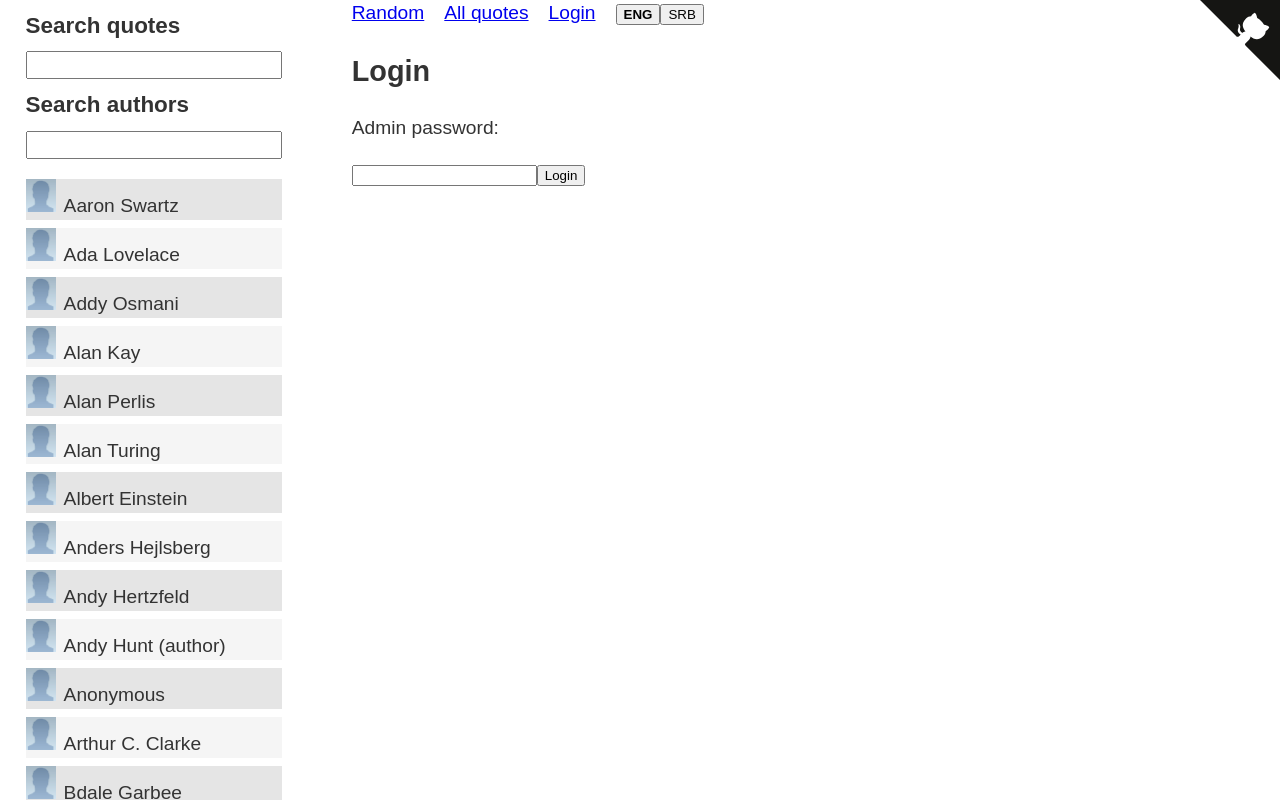
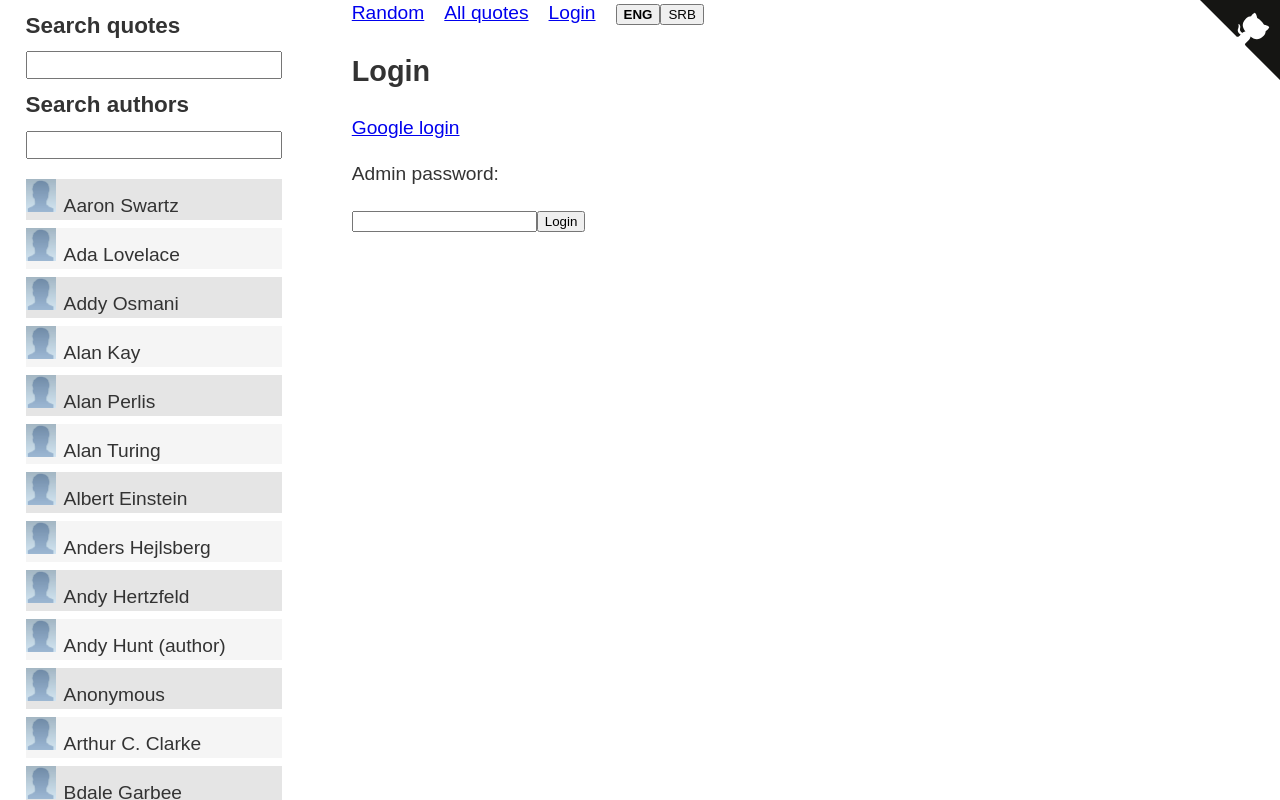
Before and after one commit to skolakoda/programming-quotes, a React (Create React App) app: page /#/login in a window 1280 px wide. Built offline with nearby package versions, Linux system fonts and the light colour scheme; no server answers.

Commit message:
start implementing google auth

```diff
--- a/src/config/api.js
+++ b/src/config/api.js
@@ -1,4 +1,4 @@
-const domain = (process.env.REACT_APP_NODE_ENV === 'local')
+export const domain = (process.env.REACT_APP_NODE_ENV === 'local')
   ? 'http://localhost:5000'
   : 'https://baza-podataka.herokuapp.com'
 
--- a/src/routes/Login.jsx
+++ b/src/routes/Login.jsx
@@ -1,9 +1,11 @@
 import React from 'react'
 import translate from '../shared/translate'
 import {LS} from '../config/localstorage'
+import {domain} from '../config/api'
 
 const Login = ({ setPassword }) => {
   const password = localStorage.getItem(LS.password)
+  const googleAuthLink = `${domain}/auth/google`
 
   const login = e => {
     e.preventDefault()
@@ -11,13 +13,13 @@ const Login = ({ setPassword }) => {
     setPassword(password)
   }
 
-  const logout = e => {
-    setPassword('')
-  }
+  const logout = e => setPassword('')
 
   return (
     <main>
       <h1>{translate(!password ? 'LOGIN' : 'LOGOUT')}</h1>
+      {/* TODO: dodati config logiku za host */}
+      <a href={googleAuthLink}>Google login</a>
       { !password ?
         <form onSubmit={login}>
           <p>Admin password:</p>
```
